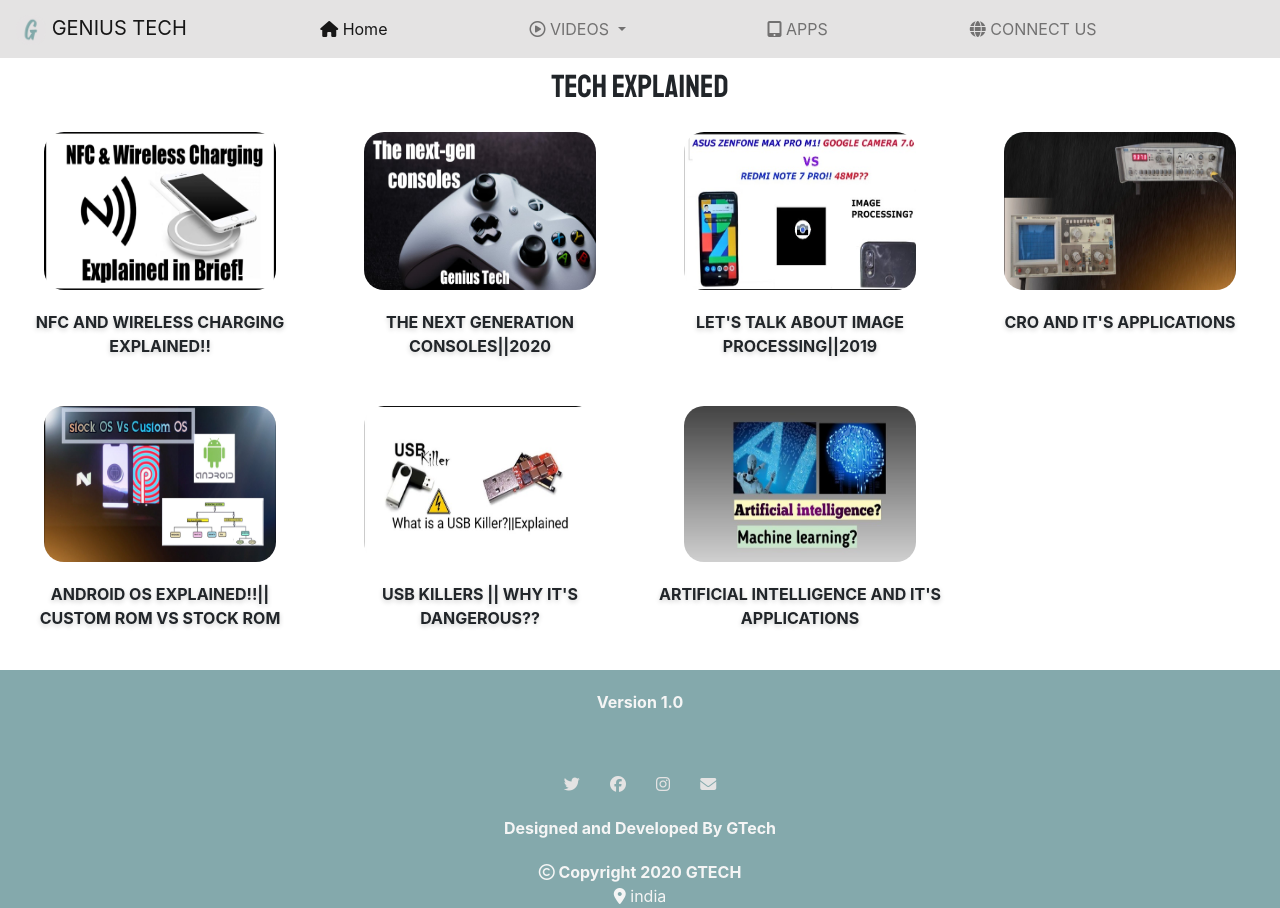
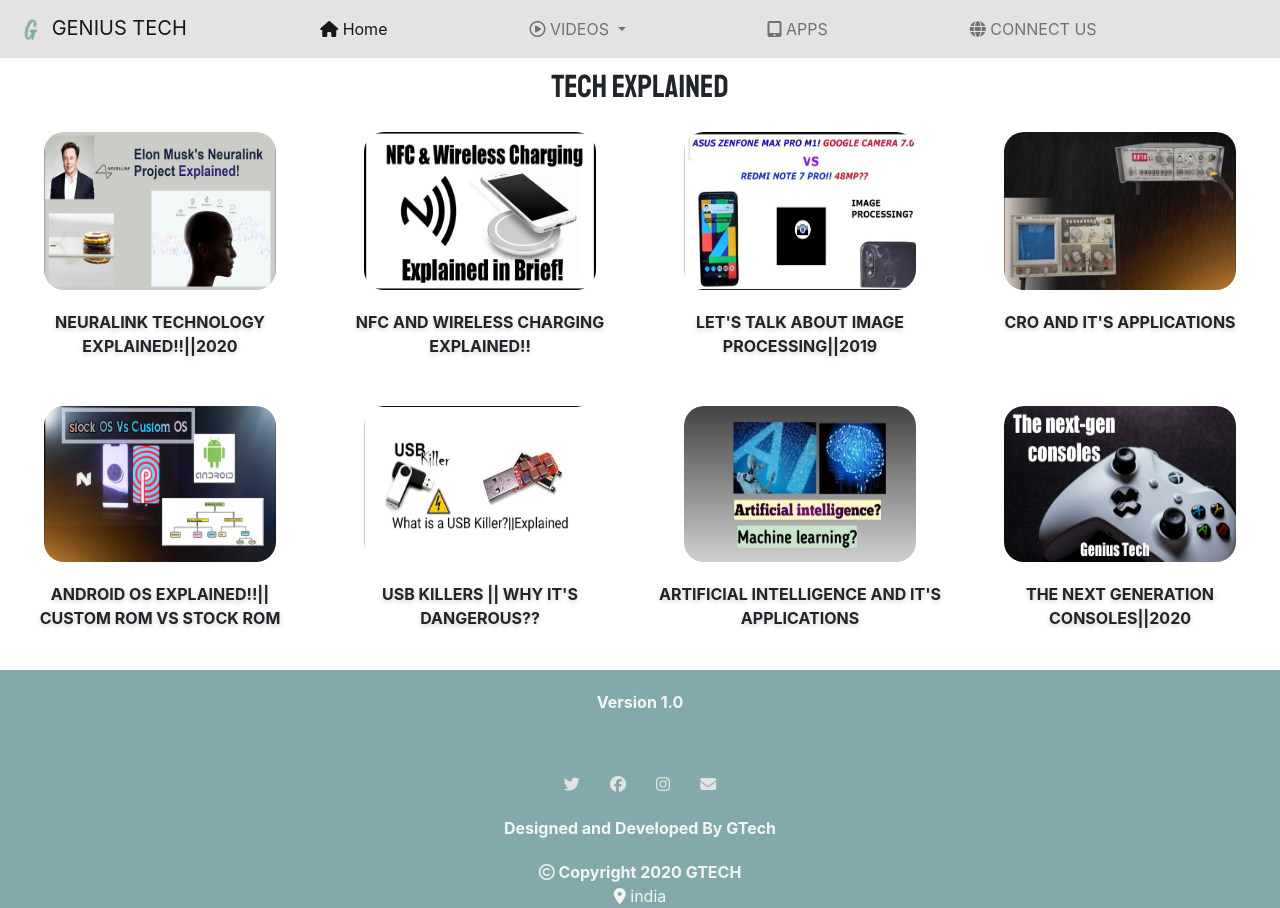
Before and after one commit to saikiran-patro/Genius-Tech.github.io, a plain HTML site: page Tech Explained/TECHEXPLAINED.html in a window 1280 px wide. Drawn offline with nearby package versions, Linux system fonts and the light colour scheme.

Commit message:
Update TECHEXPLAINED.html

```diff
--- a/Tech Explained/TECHEXPLAINED.html
+++ b/Tech Explained/TECHEXPLAINED.html
@@ -64,13 +64,15 @@
             <div class="container-fluid">
                 <div class="row">
                     <div class="col-lg-3 col-md-6 col-sm-12"id="ub">
+                        <a href="https://www.youtube.com/watch?v=DFy5_4wfvSQ"target="_blank"><img class="ubox" src="../images/Tech explained/maxresdefault.jpg"></a><br/>
+                        <p>NEURALINK TECHNOLOGY EXPLAINED!!||2020</p>
+                    </div>
+                    <div class="col-lg-3 col-md-6 col-sm-12"id="ub">
                         <a href="https://www.youtube.com/watch?v=crQ33NDauKk"target="_blank"><img class="ubox"src="../images/Tech explained/2020-08-14_10-06-34.jpg"></a><br/>
                         <p>NFC AND WIRELESS CHARGING EXPLAINED!!</p>
                     </div>
-                    <div class="col-lg-3 col-md-6 col-sm-12"id="ub">
-                        <a href="https://www.youtube.com/watch?v=Fesp_OuEq0E&t=25s"target="_blank"><img class="ubox" src="../images/Tech explained/2020-08-14_10-08-17.jpg"></a><br/>
-                        <p>THE NEXT GENERATION CONSOLES||2020</p>
-                    </div>
+
+
                     <div class="col-lg-3 col-md-6 col-sm-12"id="ub">
                         <a href="https://www.youtube.com/watch?v=hfe65wV-Lps" target="_blank"><img class="ubox" src="../images/Tech explained/2020-08-14_14-51-14.jpg"></a><br/>
                         <p>LET'S TALK ABOUT IMAGE PROCESSING||2019</p>
@@ -93,6 +95,10 @@
                       <a href="https://www.youtube.com/watch?v=a9Ht8xuvXNc&t=15s"target="_blank"><img class="ubox" src="../images/Tech explained/2020-08-14_14-52-40.jpg"></a><br/>
                       <p>ARTIFICIAL INTELLIGENCE AND IT'S APPLICATIONS</p>
                   </div>
+                    <div class="col-lg-3 col-md-6 col-sm-12"id="ub">
+                        <a href="https://www.youtube.com/watch?v=Fesp_OuEq0E&t=25s"target="_blank"><img class="ubox" src="../images/Tech explained/2020-08-14_10-08-17.jpg"></a><br/>
+                        <p>THE NEXT GENERATION CONSOLES||2020</p>
+                    </div>
 
                 </div>
 
```
